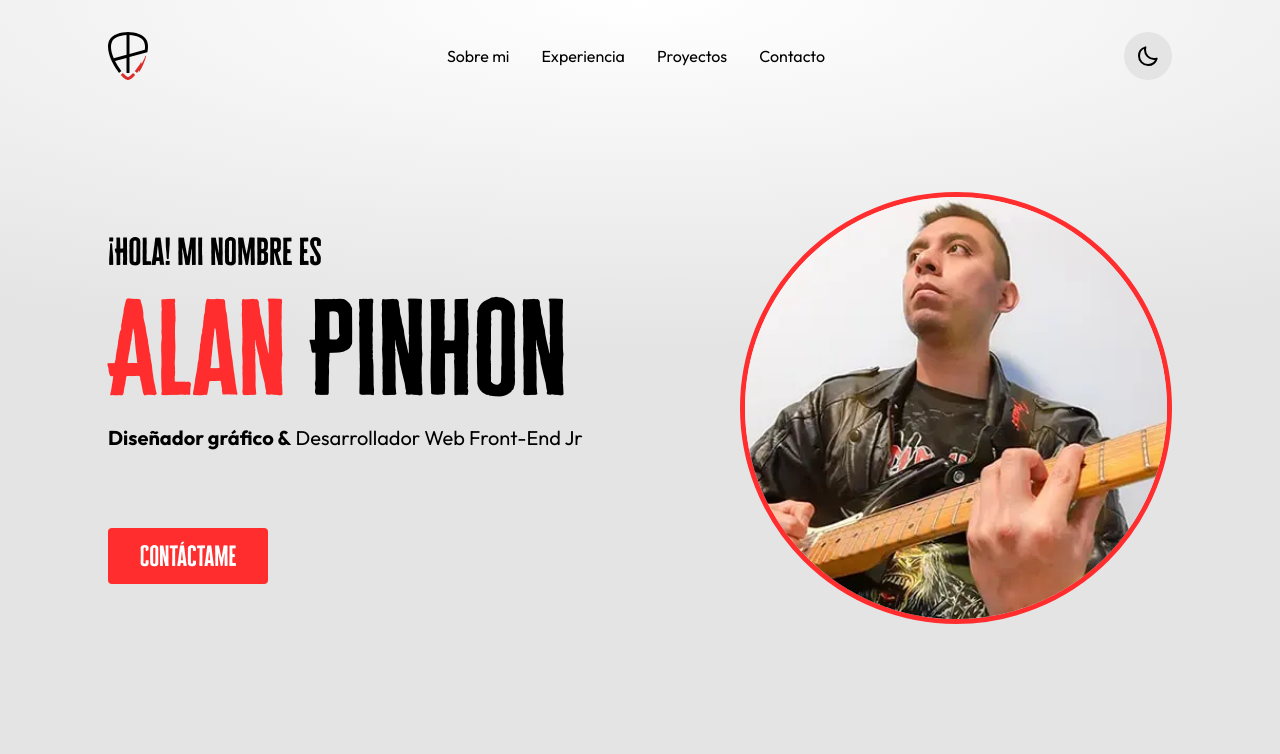
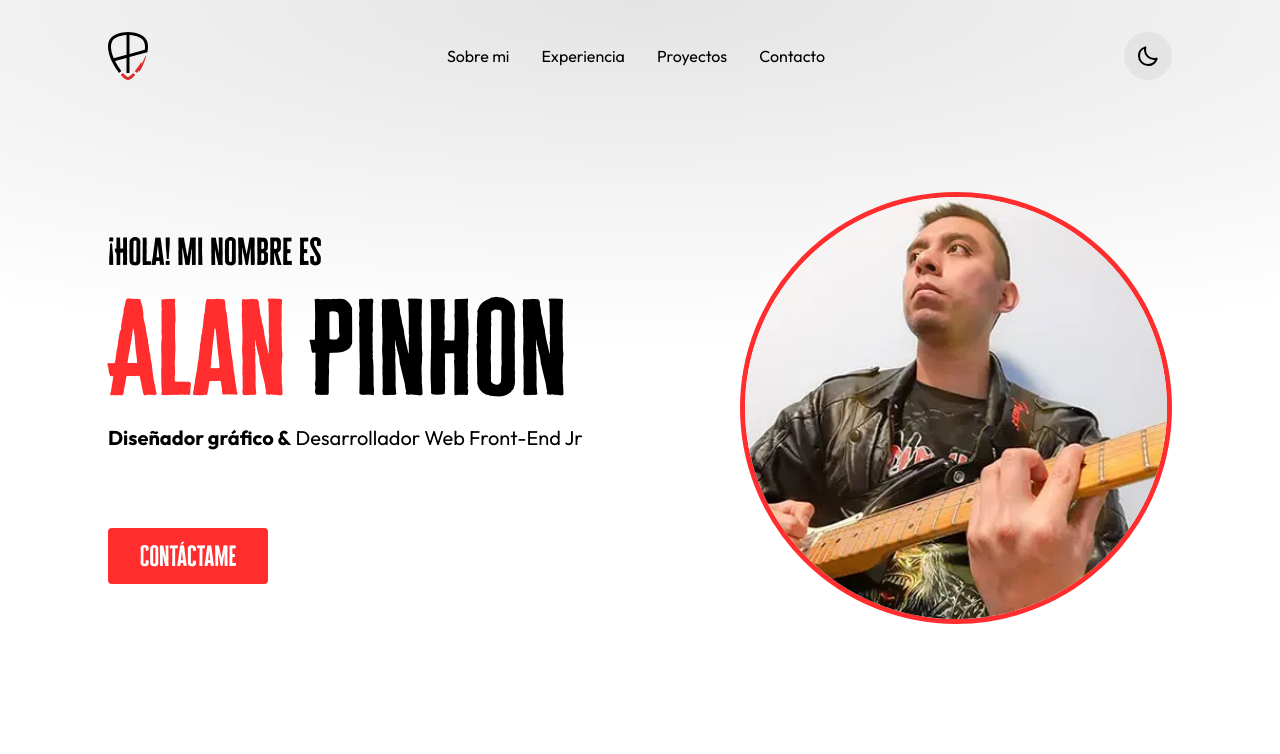
Before and after one commit to AlanPinhon/ap-portfolio, a React (Vite) app: page / in a window 1280 px wide. Shown: the top 754 px of the page. Built offline with nearby package versions, Linux system fonts and the light colour scheme.

Commit message:
style: changes to background styles in light theme

```diff
--- a/src/components/ContactButton/ContactButtonStyles.css
+++ b/src/components/ContactButton/ContactButtonStyles.css
@@ -15,5 +15,6 @@
 
   &:hover {
     background-color: #FF8C8C;
+    color: var(--main-white);
   }
 }
--- a/src/components/Navbar/NavbarStyles.css
+++ b/src/components/Navbar/NavbarStyles.css
@@ -24,7 +24,6 @@
   border: none;
   border-radius: 50%;
   background-color: var(--back-btn-theme);
-  box-shadow: var(--shadow);
   transition: .15s ease-in-out;
   cursor: pointer;
 
@@ -42,7 +41,7 @@
     background-color: var(--hover-btn-theme);
 
     & path {
-      stroke: var(--secondary-text-color);
+      stroke: var(--border-color);
     }
   }
 
--- a/src/index.css
+++ b/src/index.css
@@ -11,11 +11,11 @@
   --dark-gray: #404040;
 
   /* Gradients */
-  --gradient-header: radial-gradient(100% 50% at center top, rgb(255, 255, 255) 0%, rgb(228, 228, 228) 100%);
+  --gradient-header: radial-gradient(100% 50% at center top, rgb(228, 228, 228) 0%, rgb(255, 255, 255) 100%);
   --photo-gradient: radial-gradient(50% 50% at 50% 50%, rgb(222, 222, 222) 0%, rgb(171, 171, 171) 100%);
 
   /* Background & Elements Colors */
-  --main-background-color: var(--soft-gray);
+  --main-background-color: var(--main-white);
   --back-btn-theme: var(--soft-gray);
   --hover-btn-theme: var(--dark-night);
   --main-text-color: var(--main-black);
```
